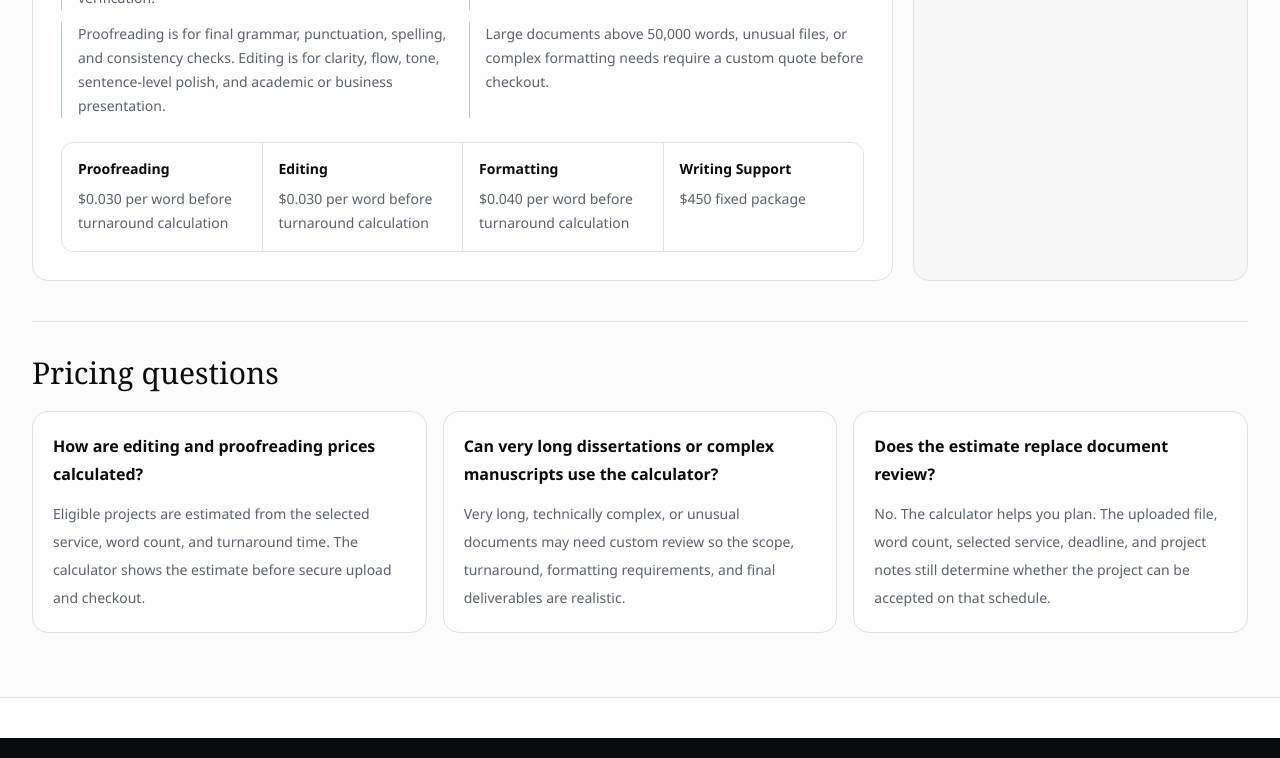
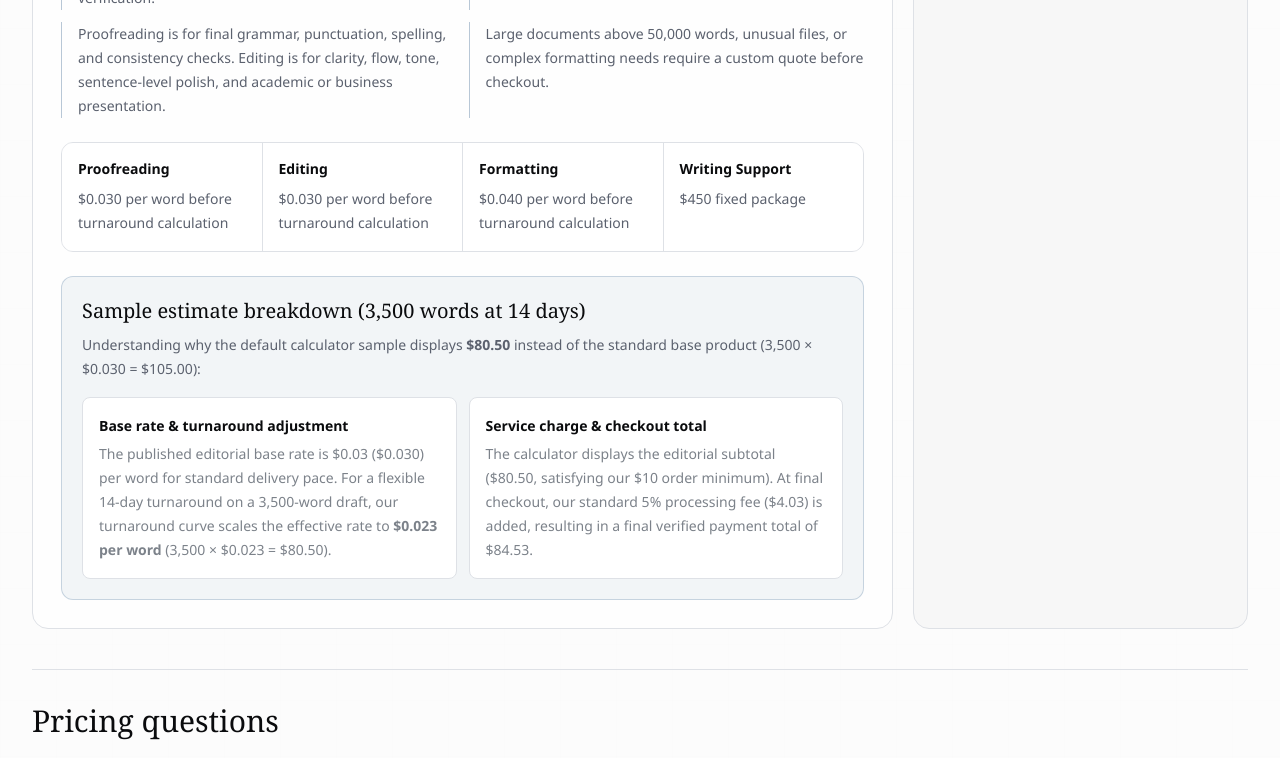
Before and after one commit to MAYOR-G/my-editing-and-proofreading-desk, a Next.js app: page /pricing in a window 1280 px wide. Shown: the part 1484-2242 px from the top of the page. Built offline with nearby package versions, Linux system fonts and the light colour scheme; no server answers.

Commit message:
Group K: Pricing Consistency & Config Hook Integration (R41, R42)

```diff
--- a/app/pricing/page.tsx
+++ b/app/pricing/page.tsx
@@ -3,7 +3,7 @@ import Link from "next/link";
 import { PricingCalculator } from "@/components/PricingCalculator";
 import { SiteFooter } from "@/components/SiteFooter";
 import { SiteHeader } from "@/components/SiteHeader";
-import { CUSTOM_REVIEW_WORD_COUNT, MINIMUM_ORDER, SERVICE_CHARGE_PERCENTAGE, SERVICE_OPTIONS, TURNAROUND_OPTIONS } from "@/lib/pricing";
+import { BASE_RATE_DISPLAY, CUSTOM_REVIEW_WORD_COUNT, MINIMUM_ORDER, SERVICE_CHARGE_PERCENTAGE, SERVICE_OPTIONS, TURNAROUND_OPTIONS } from "@/lib/pricing";
 import { breadcrumbJsonLd, buildPageMetadata, faqPageJsonLd, jsonLdScript, webPageJsonLd } from "@/lib/site";
 
 export const metadata: Metadata = buildPageMetadata({
@@ -100,6 +100,23 @@ export default function PricingPage() {
                   ))}
                 </div>
               </div>
+
+              <div className="mt-6 rounded-xl border border-primary/20 bg-primary/5 p-5">
+                <h3 className="font-display text-xl text-ink">Sample estimate breakdown (3,500 words at 14 days)</h3>
+                <p className="mt-2 text-sm leading-6 text-body">
+                  Understanding why the default calculator sample displays <strong>$80.50</strong> instead of the standard base product (3,500 × $0.030 = $105.00):
+                </p>
+                <div className="mt-4 grid gap-3 text-sm leading-6 sm:grid-cols-2">
+                  <div className="rounded-lg border border-hairline bg-canvas p-4">
+                    <p className="font-semibold text-ink">Base rate & turnaround adjustment</p>
+                    <p className="mt-1 text-muted">The published editorial base rate is {BASE_RATE_DISPLAY} ($0.030) per word for standard delivery pace. For a flexible 14-day turnaround on a 3,500-word draft, our turnaround curve scales the effective rate to <strong>$0.023 per word</strong> (3,500 × $0.023 = $80.50).</p>
+                  </div>
+                  <div className="rounded-lg border border-hairline bg-canvas p-4">
+                    <p className="font-semibold text-ink">Service charge & checkout total</p>
+                    <p className="mt-1 text-muted">The calculator displays the editorial subtotal ($80.50, satisfying our ${MINIMUM_ORDER} order minimum). At final checkout, our standard {SERVICE_CHARGE_PERCENTAGE}% processing fee ($4.03) is added, resulting in a final verified payment total of $84.53.</p>
+                  </div>
+                </div>
+              </div>
             </div>
             <aside className="rounded-2xl border border-hairline bg-surface-soft p-6">
               <h2 className="font-display text-2xl leading-tight text-ink">Helpful pricing guides</h2>
--- a/components/home/EditMyPaperCTA.tsx
+++ b/components/home/EditMyPaperCTA.tsx
@@ -3,6 +3,7 @@
 import Link from "next/link";
 import { Reveal } from "@/components/Reveal";
 import { ArrowRight, CheckCircle2, Clock, FileText, PenLine } from "lucide-react";
+import { BASE_RATE_DISPLAY } from "@/lib/pricing";
 
 const quickBenefits = [
   { text: "Grammar, spelling, and punctuation fixes", icon: CheckCircle2 },
@@ -101,7 +102,7 @@ export function EditMyPaperCTA() {
                   </div>
 
                   <p className="text-charcoal/60 text-xs text-center">
-                    All document types supported • From $0.03/word
+                    All document types supported • From {BASE_RATE_DISPLAY}/word
                   </p>
                 </div>
               </div>
--- a/components/home/PricingSnapshot.tsx
+++ b/components/home/PricingSnapshot.tsx
@@ -3,7 +3,7 @@
 import Link from "next/link";
 import { Reveal } from "@/components/Reveal";
 import { ArrowRight, CheckCircle2, Info } from "lucide-react";
-import { SERVICE_CHARGE_PERCENTAGE, MINIMUM_ORDER } from "@/lib/pricing";
+import { SERVICE_CHARGE_PERCENTAGE, MINIMUM_ORDER, BASE_RATE_DISPLAY } from "@/lib/pricing";
 
 export function PricingSnapshot() {
   return (
@@ -32,7 +32,7 @@ export function PricingSnapshot() {
               <h3 className="font-display text-xl font-bold text-ink mb-2">Proofreading</h3>
               <p className="text-charcoal/60 text-sm mb-6 h-10">Final review for grammar, spelling, and consistency.</p>
               <div className="mb-6 pb-6 border-b border-ink/5">
-                <span className="text-3xl font-display font-bold text-ink">$0.03</span>
+                <span className="text-3xl font-display font-bold text-ink">{BASE_RATE_DISPLAY}</span>
                 <span className="text-charcoal/60 text-sm"> / word</span>
               </div>
               <ul className="space-y-3 mb-8">
@@ -54,7 +54,7 @@ export function PricingSnapshot() {
               <h3 className="font-display text-xl font-bold text-ink mb-2 mt-2">Professional Editing</h3>
               <p className="text-charcoal/60 text-sm mb-6 h-10">Comprehensive structural and sentence-level polish.</p>
               <div className="mb-6 pb-6 border-b border-ink/5">
-                <span className="text-3xl font-display font-bold text-ink">$0.03</span>
+                <span className="text-3xl font-display font-bold text-ink">{BASE_RATE_DISPLAY}</span>
                 <span className="text-charcoal/60 text-sm"> / word</span>
                 <p className="text-[10px] text-primary mt-1 font-medium bg-primary/5 inline-block px-2 py-0.5 rounded">Same base rate as proofreading</p>
               </div>
```
